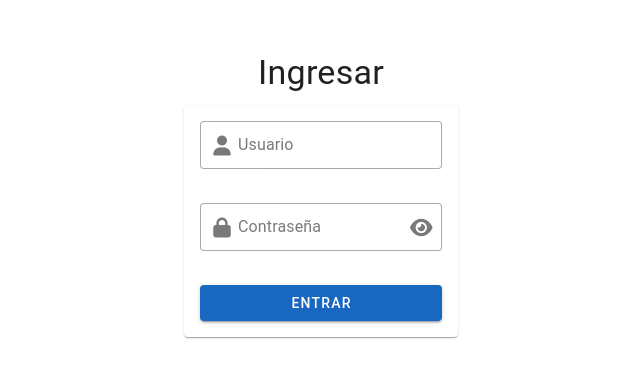
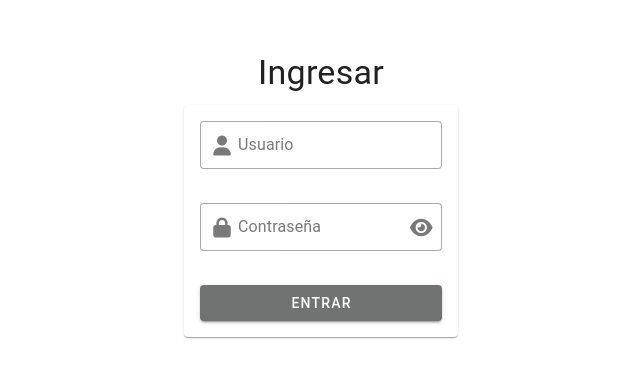
Before and after one commit to Julio0971/ijm-app, a Vue app: page /#/login in a window 1280 px wide. Shown: the part 193-570 px from the top of the page, without its empty margins (319-959 px from the left). Built offline with nearby package versions, Linux system fonts and the light colour scheme; no server answers.

Commit message:
Cambios de vuetify y router

```diff
--- a/package.json
+++ b/package.json
@@ -10,6 +10,7 @@
     },
     "dependencies": {
         "axios": "^1.7.7",
+        "maska": "^3.0.3",
         "moment": "^2.30.1",
         "pinia": "^2.2.4",
         "vue": "^3.5.12",
--- a/src/main.ts
+++ b/src/main.ts
@@ -3,10 +3,7 @@ import App from './App.vue'
 import { createApp } from 'vue'
 import { router } from './router'
 import { createPinia } from 'pinia'
-import { createVuetify } from 'vuetify'
-import * as components from 'vuetify/components'
-import * as directives from 'vuetify/directives'
-import { aliases, fa } from 'vuetify/iconsets/fa'
+import { vuetify } from './plugins/vuetify'
 
 // Axios
 axios.defaults.withXSRFToken = true
@@ -21,23 +18,6 @@ axios.interceptors.request.use(function (config) {
     return config
 })
 
-// Vuetify
-import 'vuetify/styles'
-import './assets/styles.css'
-import '@fortawesome/fontawesome-free/css/all.css'
-
-const vuetify = createVuetify({
-    components,
-    directives,
-    icons: {
-        defaultSet: 'fa',
-        aliases,
-        sets: {
-            fa,
-        },
-    },
-})
-
 // App
 const app = createApp(App)
 
--- /dev/null
+++ b/src/plugins/vuetify.ts
@@ -0,0 +1,32 @@
+import { createVuetify } from 'vuetify'
+import * as components from 'vuetify/components'
+import * as directives from 'vuetify/directives'
+import { aliases, fa } from 'vuetify/iconsets/fa'
+
+import 'vuetify/styles'
+import '../assets/styles.css'
+import '@fortawesome/fontawesome-free/css/all.css'
+
+export const vuetify = createVuetify({
+    components,
+    directives,
+    icons: {
+        defaultSet: 'fa',
+        aliases,
+        sets: {
+            fa,
+        },
+    },
+    theme: {
+        themes: {
+            light: {
+                dark: false,
+                colors: {
+                    secondary: '#4C4C4C',
+                    primary: '#717272',
+                    info: '#5D9BD1',
+                }
+            },
+        },
+    },
+})
--- a/src/router/index.ts
+++ b/src/router/index.ts
@@ -11,6 +11,9 @@ const routes = [
     { path: '/login', name: 'login', component: () => import('../views/Login.vue'), meta: { title: 'Login' } },
     { path: '/', component: () => import('../layouts/Layout.vue'), children: [
         { path: '/home', name: 'home', component: () => import('../views/Home.vue'), meta: { title: 'Inicio' } },
+        { path: '/instructions', name: 'instructions', component: () => import('../views/Instructions.vue'), meta: { title: 'Instrucciones' } },
+        { path: '/notice', name: 'notice', component: () => import('../views/Notice.vue'), meta: { title: 'Carta de consentimiento informado ' } },
+        { path: '/subject', name: 'subject', component: () => import('../views/Subject.vue'), meta: { title: 'Cuestionario de información demográfica' } },
     ]}
 ]
 
@@ -35,7 +38,7 @@ router.beforeEach(async (to, _from) => {
 })
 
 router.afterEach((to) => {
-    const title = 'RH Sur'
+    const title = 'IJM'
 
     nextTick(() => {
         document.title = `${title} - ${to.meta.title}` || title
```
Also changed, not shown: 1 other file (tests, documents, lock files or other folders).
